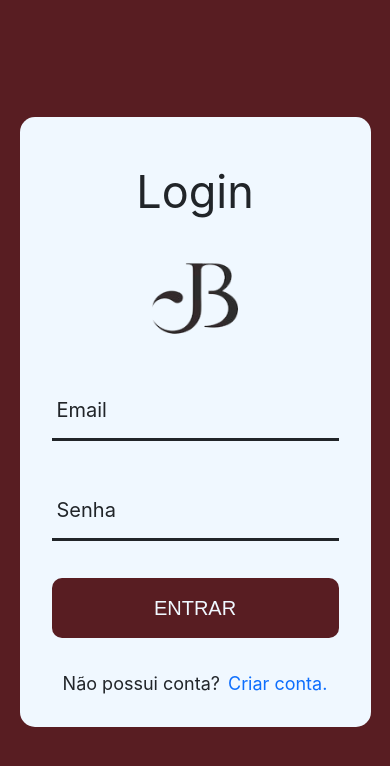
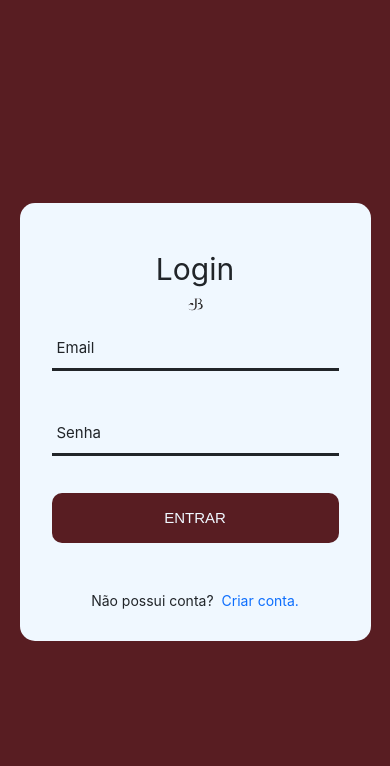
Before and after one commit to jonasnoliveira/login_react, a React (Create React App) app: page / in a window 390 px wide. Shown: the top 766 px of the page. Built offline with nearby package versions, Linux system fonts and the light colour scheme.

Commit message:
Responsive Update v2 - Jonas - 30/03/22

```diff
--- a/src/App.css
+++ b/src/App.css
@@ -1,9 +1,8 @@
-* {
+*{
   margin: 0;
   padding: 0;
   box-sizing: border-box;
 }
-
 :root {
   --blue--: #0D6EFD;
   --ligth--: #F0F8FF;
@@ -11,7 +10,7 @@
   --marsala--: #581d22;
 }
 
-.container {
+.container{
   width: 100vw;
   margin: 0 auto;
   flex-direction: row;
@@ -19,7 +18,7 @@
   align-items: center;
 }
 
-.container-login {
+.container-login{
   width: 100vw;
   min-height: 100vh;
 
@@ -33,7 +32,7 @@
   background: var(--marsala--);
 }
 
-.wrap-login {
+.wrap-login{
   width: 20vw;
   background: var(--ligth--);
   border-radius: 15px;
@@ -42,11 +41,11 @@
   padding: 3rem 2rem 2rem 2rem;
 }
 
-login-form {
+login-form{
   width: 100%;
 }
 
-.login-form-title {
+.login-form-title{
   display: block;
   font-size: 30px;
   color: var(--dark--);
@@ -55,18 +54,18 @@ login-form {
   text-align: center;
 }
 
-.login-form-title img {
+.login-form-title img{
   width: 10vw;
 }
 
-.wrap-input {
+.wrap-input{
   width: 100%;
   position: relative;
   border-bottom: 3px solid var(--dark--);
   margin-bottom: 37px;
 }
 
-.input {
+.input{
   font-size: 15px;
   color: var(--dark--);
   line-height: 1.2;
@@ -80,8 +79,7 @@ login-form {
 
   padding: 0 5px;
 }
-
-.focus-input {
+.focus-input{
   position: absolute;
   display: block;
   width: 100%;
@@ -94,7 +92,7 @@ login-form {
   color: var(--dark--);
 }
 
-.focus-input::before {
+.focus-input::before{
   content: '';
   display: block;
   position: absolute;
@@ -112,7 +110,7 @@ login-form {
 
 }
 
-.focus-input::after {
+.focus-input::after{
   font-size: 15px;
   color: var(--dark--);
   line-height: 1.2;
@@ -132,34 +130,34 @@ login-form {
   transition: all 0.4s;
 }
 
-.input:focus {
+.input:focus{
   outline: 0;
 }
 
-.input:focus+.focus-input::after {
+.input:focus + .focus-input::after{
   top: -18px;
 }
 
-.input:focus+.focus-input::before {
+.input:focus + .focus-input::before{
   width: 100%;
 }
 
-.has-val+.focus-input::after {
+.has-val + .focus-input::after {
   top: -18px;
 }
 
-.has-val+.focus-input::before {
+.has-val + .focus-input::before {
   width: 100%;
 }
 
-.container-login-form-btn {
+.container-login-form-btn{
   display: flex;
   flex-wrap: wrap;
   justify-content: center;
   padding-bottom: 15px;
 }
 
-.login-form-btn {
+.login-form-btn{
   font-size: 15px;
   border: none;
   border-radius: 10px;
@@ -176,12 +174,12 @@ login-form {
 
 }
 
-.login-form-btn:hover {
+.login-form-btn:hover{
   cursor: pointer;
   opacity: 0.9;
 }
 
-.text-center {
+.text-center{
   display: flex;
   justify-content: center;
   align-items: center;
@@ -189,7 +187,7 @@ login-form {
   margin-top: 35px;
 }
 
-.txt1 {
+.txt1{
   font-size: 14px;
   color: var(--dark--);
   line-height: 1.2;
@@ -197,7 +195,7 @@ login-form {
   padding-right: 8px;
 }
 
-.txt2 {
+.txt2{
   font-size: 14px;
   color: var(--blue--);
   line-height: 1.2;
@@ -205,7 +203,7 @@ login-form {
 }
 
 @media (max-width: 720px) {
-  .container {
+  .container{
     width: 100vw;
     margin: 0 auto;
     flex-direction: row;
@@ -213,7 +211,7 @@ login-form {
     align-items: center;
   }
 
-  .container-login {
+  .container-login{
     width: 100vw;
     min-height: 100vh;
 
@@ -227,7 +225,7 @@ login-form {
     background: var(--marsala--);
   }
 
-  .wrap-login {
+  .wrap-login{
     width: 90vw;
     background: var(--ligth--);
     border-radius: 15px;
@@ -236,46 +234,45 @@ login-form {
     padding: auto;
   }
 
-  login-form {
+  login-form{
     width: 100%;
   }
 
-  .login-form-title {
+  .login-form-title{
     display: block;
-    font-size: 45px;
+    font-size: 30px;
     color: var(--dark--);
 
     line-height: 1.2;
     text-align: center;
   }
 
-  .login-form-title img {
-    width: 60vw;
+  .login-form-title img{
+    width: 10vw;
   }
 
-  .wrap-input {
+  .wrap-input{
     width: 100%;
     position: relative;
     border-bottom: 3px solid var(--dark--);
     margin-bottom: 37px;
   }
 
-  .input {
-    font-size: 20px;
+  .input{
+    font-size: 15px;
     color: var(--dark--);
     line-height: 1.2;
     border: none;
     display: block;
 
     width: 100%;
-    height: 60px;
+    height: 45px;
 
     background-color: transparent;
 
     padding: 0 5px;
   }
-
-  .focus-input {
+  .focus-input{
     position: absolute;
     display: block;
     width: 100%;
@@ -288,7 +285,7 @@ login-form {
     color: var(--dark--);
   }
 
-  .focus-input::before {
+  .focus-input::before{
     content: '';
     display: block;
     position: absolute;
@@ -306,8 +303,8 @@ login-form {
 
   }
 
-  .focus-input::after {
-    font-size: 20px;
+  .focus-input::after{
+    font-size: 15px;
     color: var(--dark--);
     line-height: 1.2;
 
@@ -315,7 +312,7 @@ login-form {
     display: block;
     width: 100%;
     position: absolute;
-    top: 20px;
+    top: 16px;
     left: 0px;
 
     padding-left: 5px;
@@ -326,35 +323,35 @@ login-form {
     transition: all 0.4s;
   }
 
-  .input:focus {
+  .input:focus{
     outline: 0;
   }
 
-  .input:focus+.focus-input::after {
-    top: -25px;
+  .input:focus + .focus-input::after{
+    top: -18px;
   }
 
-  .input:focus+.focus-input::before {
+  .input:focus + .focus-input::before{
     width: 100%;
   }
 
-  .has-val+.focus-input::after {
-    top: -25px;
+  .has-val + .focus-input::after {
+    top: -18px;
   }
 
-  .has-val+.focus-input::before {
+  .has-val + .focus-input::before {
     width: 100%;
   }
 
-  .container-login-form-btn {
+  .container-login-form-btn{
     display: flex;
     flex-wrap: wrap;
     justify-content: center;
     padding-bottom: 15px;
   }
 
-  .login-form-btn {
-    font-size: 20px;
+  .login-form-btn{
+    font-size: 15px;
     border: none;
     border-radius: 10px;
     color: var(--ligth--);
@@ -365,36 +362,21 @@ login-form {
     justify-content: center;
     align-items: center;
     width: 100%;
-    height: 60px;
+    height: 50px;
     background-color: var(--marsala--);
 
   }
 
-  .login-form-btn:hover {
+  .login-form-btn:hover{
     cursor: pointer;
     opacity: 0.9;
   }
 
-  .text-center {
+  .text-center{
     display: flex;
     justify-content: center;
     align-items: center;
 
-    margin-top: 20px;
-  }
-
-  .txt1 {
-    font-size: 18px;
-    color: var(--dark--);
-    line-height: 1.2;
-    text-decoration: none;
-    padding-right: 8px;
-  }
-
-  .txt2 {
-    font-size: 18px;
-    color: var(--blue--);
-    line-height: 1.2;
-    text-decoration: none;
+    margin-top: 35px;
   }
 }
```
